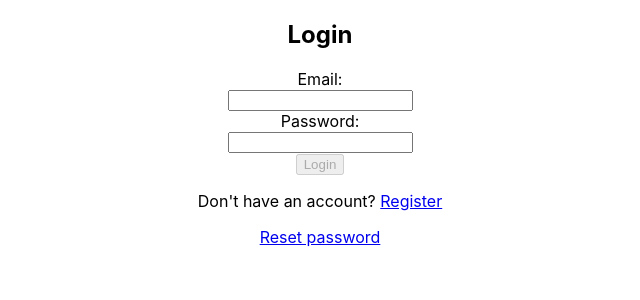
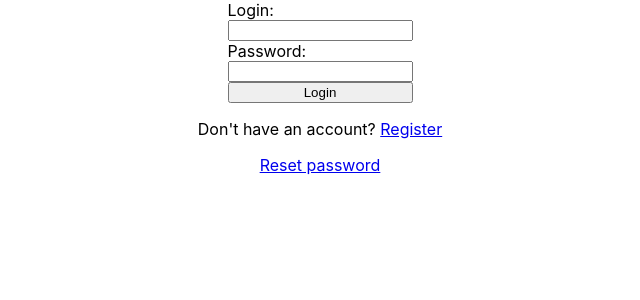
Before and after one commit to Reservant-inc/reservant-frontend, a React (Create React App) app: page /login in a window 1280 px wide. Shown: the top 300 px of the page, without its empty margins (320-960 px from the left). Built offline with nearby package versions, Linux system fonts and the light colour scheme.

Commit message:
feat: changed login form and validation (#19)
sekude

```diff
--- a/src/app/App.tsx
+++ b/src/app/App.tsx
@@ -6,7 +6,7 @@ import Home from "../components/landingPage/Home";
 import Register from '../components/auth/register/Register';
 import Login from "../components/auth/login/Login";
 import NotFound from '../components/routeComponents/NotFound';
-import RestaurantRegister from "../components/restaurant/RestaurantRegister";
+import RestaurantRegister from "../components/restaurant/register/RestaurantRegister";
 
 function App() {
   const [isLoggedIn, setIsLoggedIn] = useState(false);
--- a/src/components/auth/login/EmailValidator.tsx
+++ /dev/null
@@ -1,39 +0,0 @@
-import React, { useEffect, useState } from "react";
-
-const EmailValidator = ({ email, isEmailFocused, setIsEmailValid }) => {
-  const [message, setMessage] = useState("");
-  const [isActive, setIsActive] = useState<boolean>(false);
-
-  useEffect(() => {
-    // checks whether the email is empty or if it doesn't match the regex expression.
-    // if so, an appropriate message is displayed
-    // message will be displayed only if the user focused on the input element at least once
-
-    const validate = () => {
-      if (isEmailFocused) {
-        if (email.length === 0) {
-          setMessage("Email cannot be empty");
-          setIsActive(true);
-          setIsEmailValid((e) => false);
-        } else if (
-          !/^[a-zA-Z0-9.!#$%&'*+/=?^_`{|}~-]+@[a-zA-Z0-9-]+(?:\.[a-zA-Z0-9-]+)*$/.test(
-            email
-          )
-        ) {
-          setMessage("Incorrect email form");
-          setIsActive(true);
-          setIsEmailValid((e) => false);
-        } else {
-          setMessage("");
-          setIsActive(false);
-          setIsEmailValid((e) => true);
-        }
-      }
-    };
-    validate();
-  }, [email, isEmailFocused, setIsEmailValid]);
-
-  return <div>{isActive && message}</div>;
-};
-
-export default EmailValidator;
--- a/src/components/auth/login/InputField.tsx
+++ /dev/null
@@ -1,18 +0,0 @@
-import React from "react";
-
-const InputField = ({ type, value, handleChange, onFocus, children }) => {
-  return (
-    <div>
-      <label htmlFor={type}>{children}</label>
-      <br />
-      <input
-        type={type}
-        value={value}
-        onChange={handleChange}
-        onFocus={onFocus}
-      />
-    </div>
-  );
-};
-
-export default InputField;
--- a/src/components/auth/login/Login.css
+++ b/src/components/auth/login/Login.css
@@ -1,7 +1,20 @@
 .container-login {
-    text-align: center;
+    display: flex;
+    flex-direction: column;
+    align-items: center;
 }
 
 .container-links {
     text-align: center;
 }
+
+.form-container {
+    display: flex;
+    flex-direction: column;
+
+}
+
+.form-control {
+    display: flex;
+    flex-direction: column;
+}
--- a/src/components/auth/login/Login.tsx
+++ b/src/components/auth/login/Login.tsx
@@ -1,121 +1,105 @@
-import React, { useEffect, useState } from "react";
+import React from "react";
 import { Link, useNavigate } from "react-router-dom";
-import InputField from "./InputField";
-import Cookies from "js-cookie";
-import EmailValidator from "./EmailValidator";
-import PasswordValidator from "./PasswordValidator";
+import { Formik, Form, Field, ErrorMessage, FormikValues } from "formik";
+import * as yup from 'yup'
 import './Login.css';
 
-const Login = ({ updateStatus }) => {
+const initialValues = {
+  login: '',
+  password: ''
+}
+
+// Set yup validation schema to validate defined fields and error messages
+const validationSchema = yup.object({
+  login: yup.string().required('login is required'),
+  password: yup.string().required('password is required')
+})
+
+const Login = ({ updateStatus } : { updateStatus : Function }) => {
+
   const navigate = useNavigate();
-  const [email, setEmail] = useState<string>("");
-  const [password, setPassword] = useState<string>("");
-  const [isEmailValid, setIsEmailValid] = useState<boolean>(false);
-  const [isPasswordValid, setIsPasswordValid] = useState<boolean>(false);
-  const [error, setError] = useState<string>("");
-  const [isButtonActive, setIsButtonActive] = useState<boolean>(false);
-  const [isEmailFocused, setIsEmailFocused] = useState(false);
-  const [isPasswordFocused, setIsPasswordFocused] = useState(false);
 
-  // Activate the submit button only if both password and email are validated
-  useEffect(() => {
-    if (isEmailValid && isPasswordValid) {
-      setIsButtonActive(true);
-    } else {
-      setIsButtonActive(false);
-    }
-  }, [isEmailValid, isPasswordValid]);
-
-  const handleEmail = (e) => {
-    setEmail(e.target.value);
-  };
-
-  const handlePassword = (e) => {
-    setPassword(e.target.value);
-  };
-
-  const handleEmailFocus = () => {
-    if (!isEmailFocused) {
-      setIsEmailFocused(true);
-    }
-  };
-
-  const handlePasswordFocus = () => {
-    if (!isPasswordFocused) {
-      setIsPasswordFocused(true);
-    }
-  };
-
-  const handleSubmit = async (e) => {
-    e.preventDefault();
-    if (isEmailValid && isPasswordValid) {
+  const handleSubmit = async (values : FormikValues , { setSubmitting } : { setSubmitting: (isSubmitting: boolean) => void }) => {
       try {
+        // Set submitting state to true to indicate form submission is in progress
+        setSubmitting(true);
+        console.log(values)
+        // Send data to server
         const response = await fetch("http://172.21.40.127:12038/auth/login", {
           method: "POST",
           credentials: "include",
           headers: {
             "Content-Type": "application/json",
           },
-          body: JSON.stringify({ email, password }),
+          body: JSON.stringify(values),
         });
+
         if (!response.ok) {
           throw new Error("Invalid login data");
         }
 
+        // TODO - Kuba: add data to web local storage for further use
         const data = await response.json();
 
-        Cookies.set("username", data.Username);
+        // Update auth status in App component
         updateStatus();
-        setEmail("");
-        setPassword("");
-        navigate("/"); // if login was successful, navigate to home page
-      } catch (err) {
-        setError(err.message);
+
+        // TODO - Szymon: Navigate to home page after successful login
+        navigate("/");
+
+      } catch (error) {
+        console.log(error);
+
+      } finally {
+        // Set submitting state to false when form submission completes (whether it succeeded or failed)
+        setSubmitting(false);
       }
     }
-  };
 
   return (
-    <>
-      <div className="container-login">
-        <h2>Login</h2>
-        <form onSubmit={handleSubmit}>
-          <InputField
-            type="email"
-            value={email}
-            handleChange={handleEmail}
-            onFocus={handleEmailFocus}
-          >
-            Email:
-          </InputField>
-          <EmailValidator
-            email={email}
-            isEmailFocused={isEmailFocused}
-            setIsEmailValid={setIsEmailValid}
-          />
-          <InputField
-            type="password"
-            value={password}
-            handleChange={handlePassword}
-            onFocus={handlePasswordFocus}
-          >
-            Password:
-          </InputField>
-          <PasswordValidator
-            password={password}
-            isPasswordFocused={isPasswordFocused}
-            setIsPasswordValid={setIsPasswordValid}
-          />
-          <button disabled={!isButtonActive}>Login</button>
-        </form>
-      </div>
+    <div className="container-login">
+
+      <Formik
+        initialValues={initialValues}
+        validationSchema={validationSchema}
+        onSubmit={handleSubmit}
+      >
+       {
+       formik =>
+          (
+            <Form>
+              <div className="form-container">
+
+                <div className="form-control">
+                  <label htmlFor="login">Login:</label>
+                  <Field type="text" id="login" name="login" />
+                  <ErrorMessage name="login" component="div" />
+                </div>
+
+                <div className="form-control">
+                  <label htmlFor="password">Password:</label>
+                  <Field type="password" id="password" name="password" />
+                  <ErrorMessage name="password" component="div" />
+                </div>
+
+                <button type="submit" disabled={!formik.isValid}>
+                  Login
+                </button>
+
+              </div>
+            </Form>
+          )
+        }
+      </Formik>
+
       <div className="container-links">
         <p>
           Don't have an account? <Link to="/register">Register</Link>
         </p>
         <Link to="/">Reset password</Link>
       </div>
-    </>
+
+    </div>
   );
 };
 
--- a/src/components/auth/login/PasswordValidator.tsx
+++ /dev/null
@@ -1,44 +0,0 @@
-import React, { useEffect, useState } from "react";
-
-const PasswordValidator = ({
-  isPasswordFocused,
-  password,
-  setIsPasswordValid,
-}) => {
-  const [message, setMessage] = useState("");
-  const [isActive, setIsActive] = useState<boolean>(false);
-
-  useEffect(() => {
-    // checks whether the pasword is empty or if it doesn't match the regex expressions.
-    // if so, an appropriate message is displayed
-    // message will be displayed only if the user focused on the input element at least once
-
-    // potentially unnecessary in a login component? just leave it in register
-    const validate = () => {
-      if (isPasswordFocused) {
-        if (password.length === 0) {
-          setMessage("Password cannot be empty");
-          setIsActive(true);
-          setIsPasswordValid((e) => false);
-        } else if (
-          !/^(?=.*[a-z])(?=.*[A-Z])(?=.*\d)[a-zA-Z\d]{8,}$/.test(password)
-        ) {
-          setMessage(
-            "Incorrect password form - at least 8 characters, including a capital letter and a number"
-          );
-          setIsActive(true);
-          setIsPasswordValid((e) => false);
-        } else {
-          setMessage("");
-          setIsActive(false);
-          setIsPasswordValid((e) => true);
-        }
-      }
-    };
-    validate();
-  }, [password, isPasswordFocused, setIsPasswordValid]);
-
-  return <div>{isActive && message}</div>;
-};
-
-export default PasswordValidator;
--- a/tsconfig.json
+++ b/tsconfig.json
@@ -1,6 +1,7 @@
 
 {
   "compilerOptions": {
+    "jsx": "react",
     /* Basic Options */
     "target": "es5",                          /* Specify ECMAScript target version: 'ES3' (default), 'ES5', 'ES2015', 'ES2016', 'ES2017','ES2018' or 'ESNEXT'. */
     "module": "commonjs",                     /* Specify module code generation: 'none', 'commonjs', 'amd', 'system', 'umd', 'es2015', or 'ESNext'. */
@@ -60,7 +61,7 @@
     // "emitDecoratorMetadata": true,         /* Enables experimental support for emitting type metadata for decorators. */
   },
   "include":[
-    "./folder"
+    "./src"
   ],
   "exclude":[
       "./**/*.ts",
```
Also changed, not shown: package.json (+7 -2 lines), src/components/restaurant/register/RestaurantRegister.css (renamed from src/components/restaurant/RestaurantRegister.css), src/components/restaurant/register/RestaurantRegister.tsx (renamed from src/components/restaurant/RestaurantRegister.tsx), src/components/restaurant/register/RestaurantRegisterForm.tsx (renamed from src/components/restaurant/RestaurantRegisterForm.tsx), 1 other file (tests, documents, lock files or other folders).
